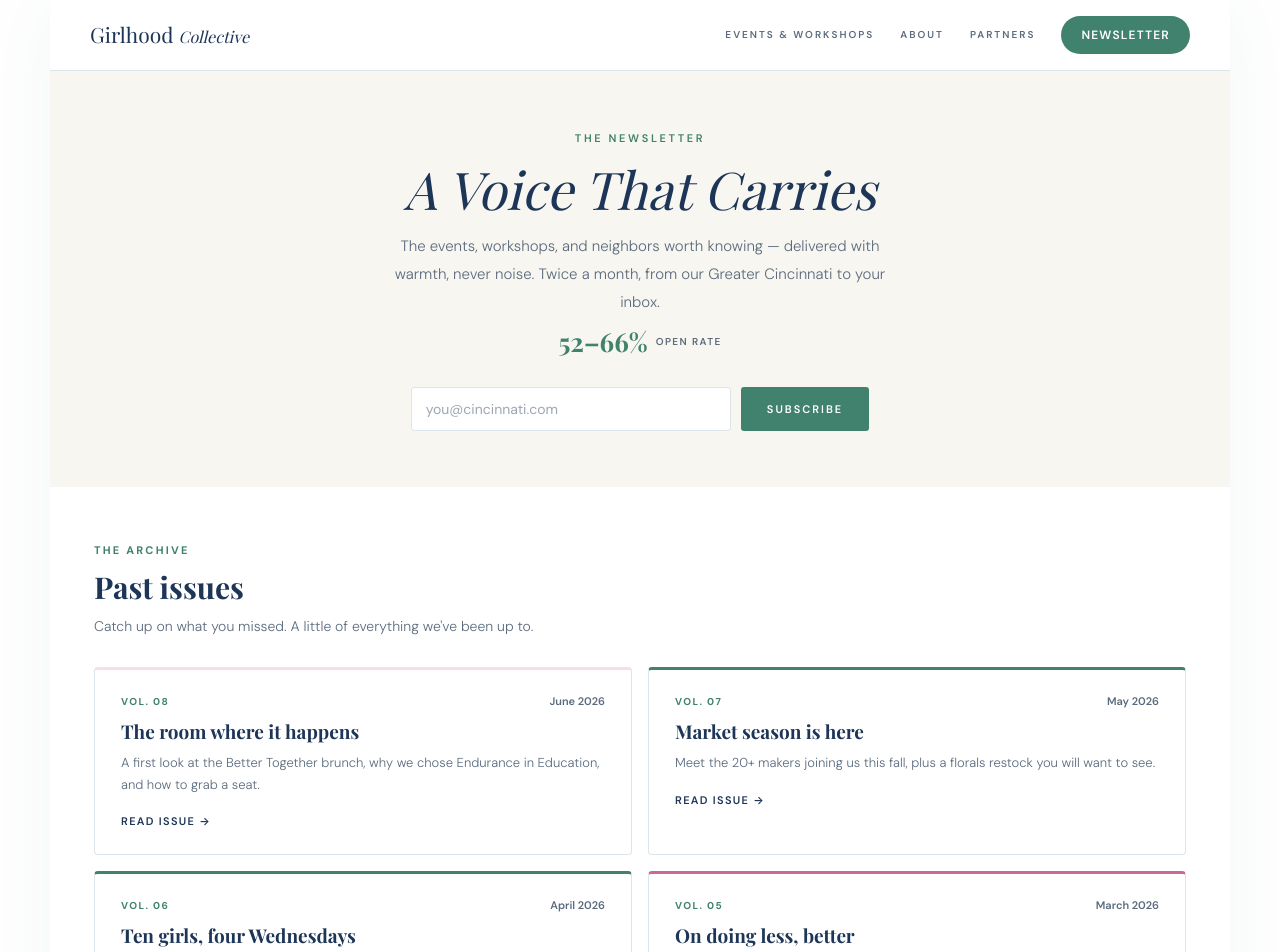
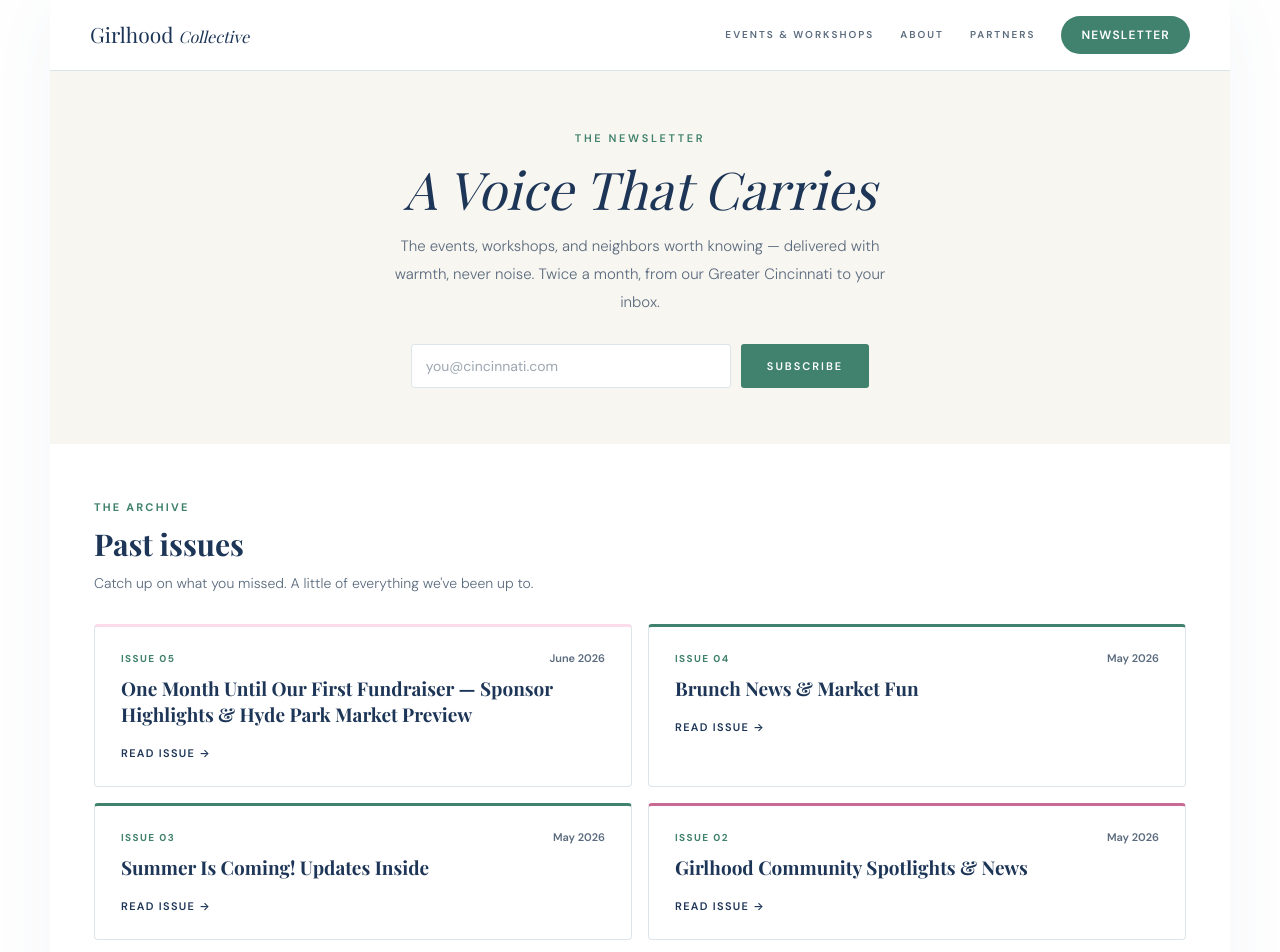
Before and after one commit to girlhoodcollective/girlhoodcincy, a React (Vite) app: page /newsletter in a window 1280 px wide. Shown: the top 952 px of the page. Built offline with nearby package versions, Linux system fonts and the light colour scheme; a web font is replaced by a local one.

Commit message:
Remove open rate stat, link archive to real MailerLite issues
Drop the 52-66% open rate callout from the subscribe area, and swap
the placeholder archive cards for the 5 actual sent "Issue" campaigns
from MailerLite, each linking out to its hosted preview URL.

```diff
--- a/src/pages/Newsletter.jsx
+++ b/src/pages/Newsletter.jsx
@@ -5,12 +5,11 @@ import { subscribeToNewsletter } from '../lib/newsletter.js';
 import { useSEO } from '../lib/seo.js';
 
 const ISSUES = [
-  { vol: 'Vol. 08', date: 'June 2026', accent: 'var(--gc-blush)', title: 'The room where it happens', excerpt: 'A first look at the Better Together brunch, why we chose Endurance in Education, and how to grab a seat.' },
-  { vol: 'Vol. 07', date: 'May 2026', accent: 'var(--gc-emerald)', title: 'Market season is here', excerpt: 'Meet the 20+ makers joining us this fall, plus a florals restock you will want to see.' },
-  { vol: 'Vol. 06', date: 'April 2026', accent: 'var(--gc-lavender)', title: 'Ten girls, four Wednesdays', excerpt: 'Behind the scenes of the Studio Art Series — and what the girls said they were most proud of.' },
-  { vol: 'Vol. 05', date: 'March 2026', accent: '#c96a95', title: 'On doing less, better', excerpt: 'A short note from BG on discernment, saying no, and why we protect the quiet.' },
-  { vol: 'Vol. 04', date: 'February 2026', accent: 'var(--gc-slate)', title: 'Meet our newest partners', excerpt: 'Little Treasurer, Crown & Cape, Pillar Pelvic Health, and Cincy Mom Made — the neighbors making it all possible.' },
-  { vol: 'Vol. 03', date: 'January 2026', accent: 'var(--gc-emerald)', title: 'Starting the year on purpose', excerpt: 'Intentions over resolutions, plus everything on the calendar for the season ahead.' },
+  { vol: 'Issue 05', date: 'June 2026', accent: 'var(--gc-blush)', title: 'One Month Until Our First Fundraiser — Sponsor Highlights & Hyde Park Market Preview', url: 'https://preview.mailerlite.io/preview/1805515/emails/191026880087852582' },
+  { vol: 'Issue 04', date: 'May 2026', accent: 'var(--gc-emerald)', title: 'Brunch News & Market Fun', url: 'https://preview.mailerlite.io/preview/1805515/emails/188546365699130527' },
+  { vol: 'Issue 03', date: 'May 2026', accent: 'var(--gc-lavender)', title: 'Summer Is Coming! Updates Inside', url: 'https://preview.mailerlite.io/preview/1805515/emails/187929868071077793' },
+  { vol: 'Issue 02', date: 'May 2026', accent: '#c96a95', title: 'Girlhood Community Spotlights & News', url: 'https://preview.mailerlite.io/preview/1805515/emails/186202367462474900' },
+  { vol: 'Issue 01', date: 'April 2026', accent: 'var(--gc-slate)', title: 'Girlhood Collective Newsletter Issue 1', url: 'https://preview.mailerlite.io/preview/1805515/emails/185545856632489332' },
 ];
 
 export default function Newsletter() {
@@ -46,14 +45,9 @@ export default function Newsletter() {
       <div style={{ background: 'var(--gc-cream)', padding: '60px 44px 56px', textAlign: 'center' }}>
         <div style={{ font: '600 11px var(--font-sans)', letterSpacing: '.24em', textTransform: 'uppercase', color: 'var(--gc-emerald)', marginBottom: 16 }}>The newsletter</div>
         <div className="hero-title" style={{ fontFamily: 'var(--font-serif)', fontStyle: 'italic', fontSize: 52, color: 'var(--gc-navy)', lineHeight: 1.08 }}>A Voice That Carries</div>
-        <p style={{ fontSize: 15, fontWeight: 300, color: 'var(--gc-ink-muted)', lineHeight: 1.85, maxWidth: 520, margin: '16px auto 8px' }}>
+        <p style={{ fontSize: 15, fontWeight: 300, color: 'var(--gc-ink-muted)', lineHeight: 1.85, maxWidth: 520, margin: '16px auto 28px' }}>
           The events, workshops, and neighbors worth knowing — delivered with warmth, never noise. Twice a month, from our Greater Cincinnati to your inbox.
         </p>
-        <div style={{ display: 'inline-flex', alignItems: 'center', gap: 8, marginBottom: 28 }}>
-          <span style={{ fontFamily: 'var(--font-display)', fontWeight: 700, fontSize: 26, color: 'var(--gc-emerald)' }}>52–66%</span>
-          <span style={{ font: '600 10px var(--font-sans)', letterSpacing: '.14em', textTransform: 'uppercase', color: 'var(--gc-ink-muted)' }}>open rate</span>
-        </div>
-
         {submitted ? (
           <div style={{ maxWidth: 440, margin: '0 auto', background: '#fff', border: '1px solid var(--gc-border)', borderRadius: 6, padding: '28px 24px' }}>
             <div style={{ fontSize: 30, marginBottom: 8 }}>💌</div>
@@ -100,15 +94,14 @@ export default function Newsletter() {
         </p>
         <div className="rgrid" style={{ display: 'grid', gridTemplateColumns: '1fr 1fr', gap: 16 }}>
           {ISSUES.map((i) => (
-            <div key={i.vol} className="hover-lift" style={{ border: '1px solid var(--gc-border)', borderRadius: 4, borderTop: `3px solid ${i.accent}`, padding: '24px 26px', cursor: 'pointer' }}>
+            <a key={i.vol} href={i.url} target="_blank" rel="noopener noreferrer" className="hover-lift" style={{ display: 'block', border: '1px solid var(--gc-border)', borderRadius: 4, borderTop: `3px solid ${i.accent}`, padding: '24px 26px', textDecoration: 'none' }}>
               <div style={{ display: 'flex', alignItems: 'baseline', justifyContent: 'space-between', gap: 12, marginBottom: 10 }}>
                 <span style={{ font: '700 10px var(--font-sans)', letterSpacing: '.14em', textTransform: 'uppercase', color: 'var(--gc-emerald)' }}>{i.vol}</span>
                 <span style={{ font: '600 11px var(--font-sans)', color: 'var(--gc-ink-muted)' }}>{i.date}</span>
               </div>
-              <div style={{ fontFamily: 'var(--font-serif)', fontSize: 19, fontWeight: 700, color: 'var(--gc-slate)', marginBottom: 8 }}>{i.title}</div>
-              <p style={{ fontSize: 13, fontWeight: 300, color: 'var(--gc-ink-muted)', lineHeight: 1.65, marginBottom: 14 }}>{i.excerpt}</p>
+              <div style={{ fontFamily: 'var(--font-serif)', fontSize: 19, fontWeight: 700, color: 'var(--gc-slate)', marginBottom: 14 }}>{i.title}</div>
               <span style={{ font: '600 11px var(--font-sans)', letterSpacing: '.12em', textTransform: 'uppercase', color: 'var(--gc-slate)' }}>Read issue →</span>
-            </div>
+            </a>
           ))}
         </div>
       </div>
```
